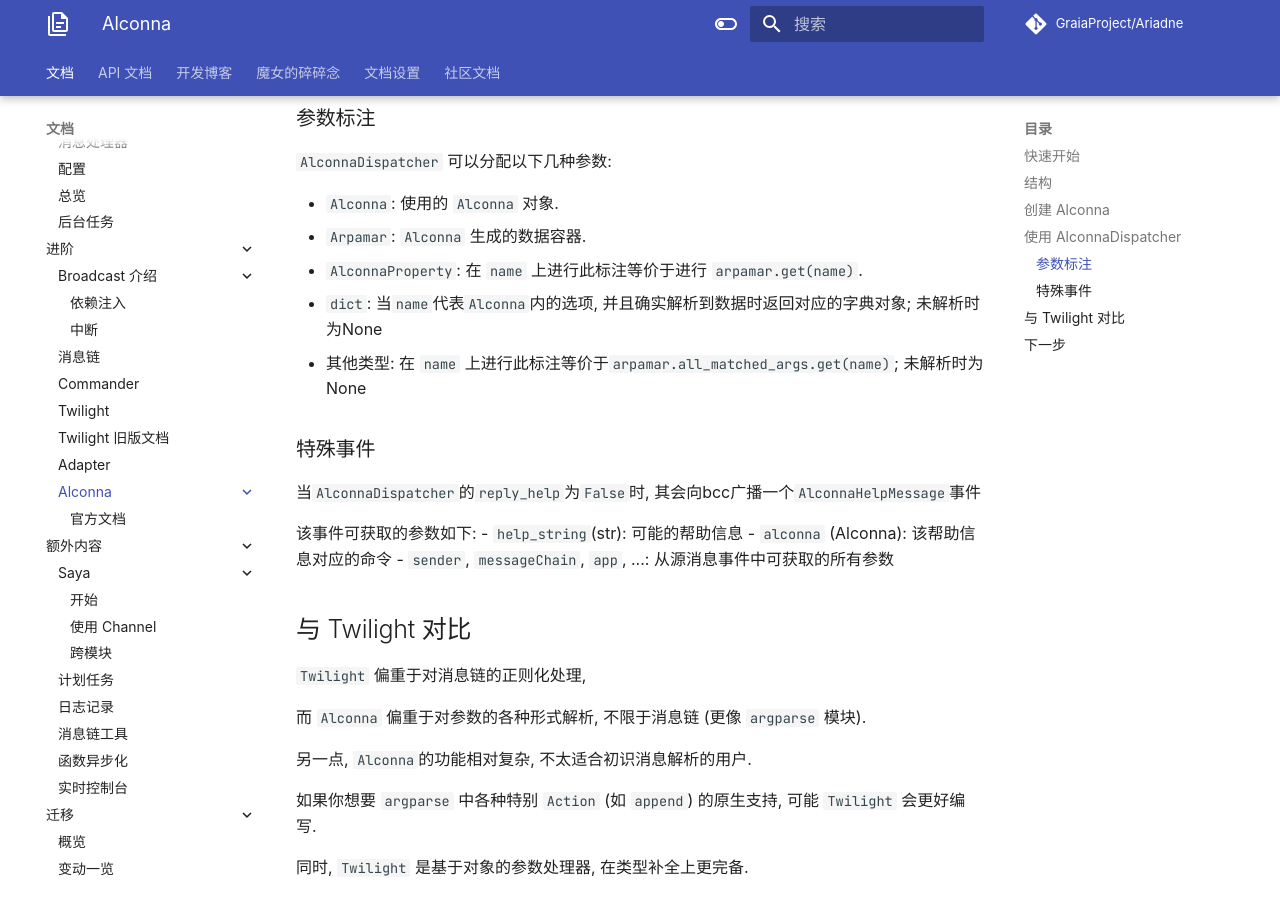
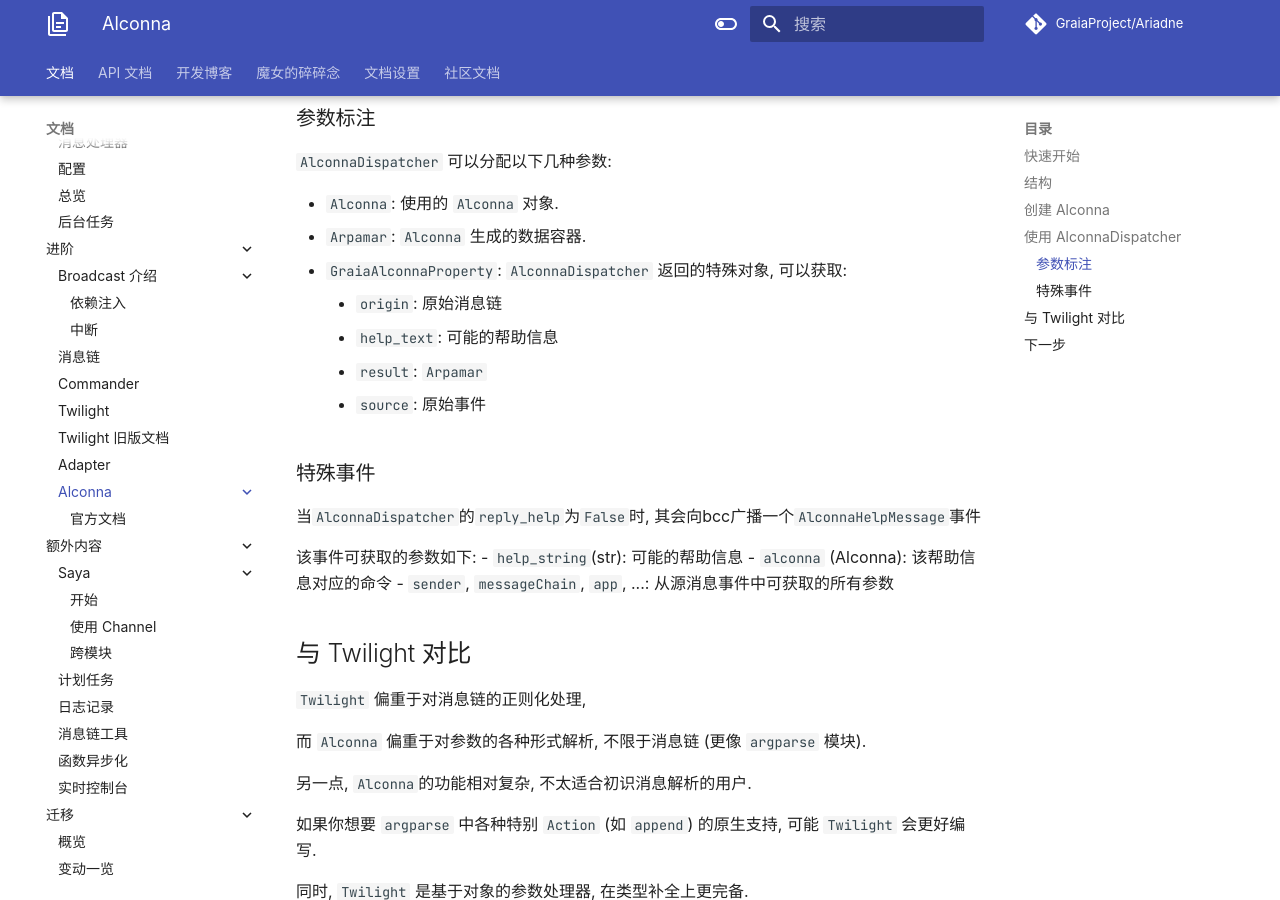
Before and after one commit to GraiaProject/Ariadne, an MkDocs documentation site: the page built from docs/advance/alconna/quickstart.md, in a window 1280 px wide and 900 px high, scrolled down 2370 px. Built offline with MkDocs 1.6.1 and Material for MkDocs 9.7.7, drawn with Linux system fonts in a browser that asks for light colours; comment, search, counter and statistics services are not loaded; some of the changed text lies outside the part shown.

Commit message:
resolve to Alconna 0.7.6

````diff
--- a/docs/advance/alconna/quickstart.md
+++ b/docs/advance/alconna/quickstart.md
@@ -10,18 +10,18 @@
 以下将直观展示`Alconna`的使用方法:
 
 ```python
-from arclet.alconna import AlconnaString
+from arclet.alconna import AlconnaString, Arpamar
 from graia.ariadne.message.parser.alconna import AlconnaDispatcher
 # example: !点歌 <歌名> --歌手 <歌手名>
 music = AlconnaString(
     "!点歌 <song_name:str>  #在XXX中搜索歌名", # 主参数: <歌名>
     "--歌手|-s <singer_name:str> #指定歌手"  # 选项名: --歌手  选项别名: -s  选项参数: <歌手名>
 )
-@app.broadcast.receiver(FriendMessage, dispatchers=[AlconnaDispatcher(alconna=music, reply_help=True)])
-async def friend_message_listener(app: Ariadne, friend: Friend, song_name: str, singer_name: str):
-    await app.sendFriendMessage(friend, MessageChain.create("歌名是 ", song_name))
+@app.broadcast.receiver(FriendMessage, dispatchers=[AlconnaDispatcher(alconna=music, help_flag='reply')])
+async def friend_message_listener(app: Ariadne, friend: Friend, result: Arpamar):
+    await app.sendFriendMessage(friend, MessageChain.create("歌名是 ", Arpamar.song_name))
     if singer_name:
-        await app.sendFriendMessage(friend, MessageChain.create("歌手是 ", singer_name))
+        await app.sendFriendMessage(friend, MessageChain.create("歌手是 ", Arpamar.singer_name))
 ```
 
 执行这段代码后，向你的 bot 发送 `!点歌 大地 -s Beyond` 试试.
@@ -100,9 +100,11 @@
 
 -   `Alconna`: 使用的 `Alconna` 对象.
 -   `Arpamar`: `Alconna` 生成的数据容器.
--   `AlconnaProperty`: 在 `name` 上进行此标注等价于进行 `arpamar.get(name)`.
--   `dict`: 当`name`代表`Alconna`内的选项, 并且确实解析到数据时返回对应的字典对象; 未解析时为None
--   其他类型: 在 `name` 上进行此标注等价于`arpamar.all_matched_args.get(name)`; 未解析时为None
+-   `GraiaAlconnaProperty`: `AlconnaDispatcher` 返回的特殊对象, 可以获取:
+    - `origin`: 原始消息链
+    - `help_text`: 可能的帮助信息
+    - `result`: `Arpamar`
+    - `source`: 原始事件
 
 ### 特殊事件
 
````
